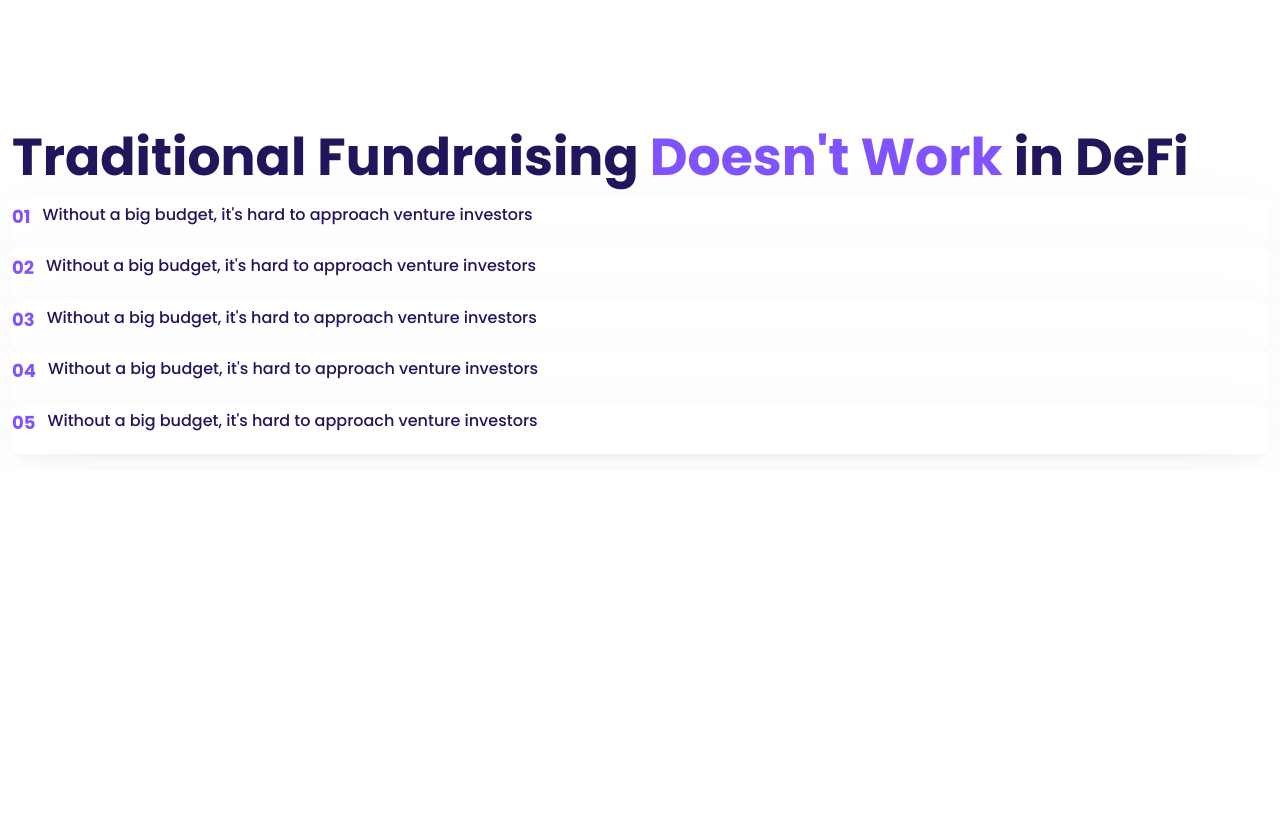
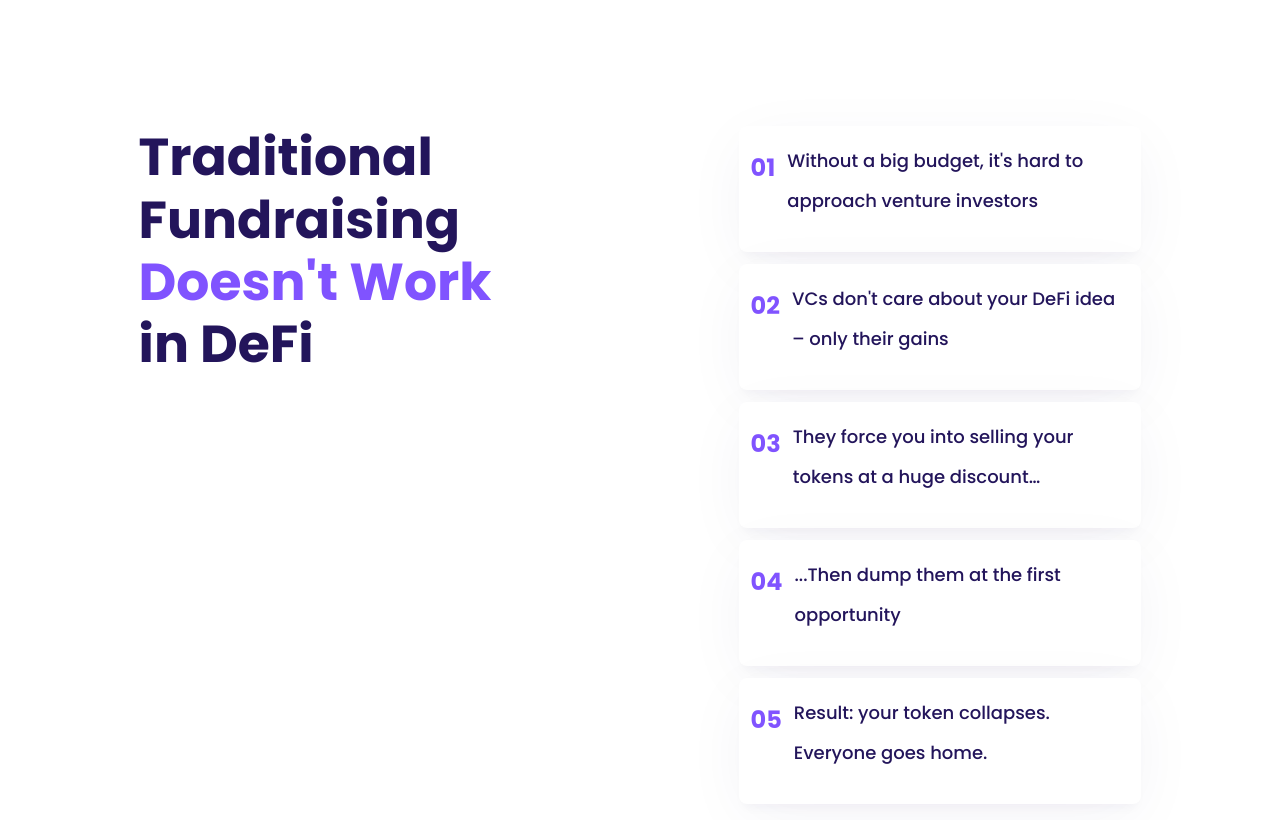
Before and after one commit to BlazerXXI/Vision-Capital, a plain HTML site: page index.html in a window 1280 px wide. Shown: the part 1060-1880 px from the top of the page. Before the commit the page ends 1530 px from the top, so only its background shows below. Drawn offline with nearby package versions, Linux system fonts and the light colour scheme.

Commit message:
fix & dev

```diff
--- a/index.html
+++ b/index.html
@@ -145,27 +145,19 @@
             </li>
             <li class="list-card">
               <span>02</span>
-              <p>
-                Without a big budget, it's hard to approach venture investors
-              </p>
+              <p>VCs don't care about your DeFi idea – only their gains</p>
             </li>
             <li class="list-card">
               <span>03</span>
-              <p>
-                Without a big budget, it's hard to approach venture investors
-              </p>
+              <p>They force you into selling your tokens at a huge discount…</p>
             </li>
             <li class="list-card">
               <span>04</span>
-              <p>
-                Without a big budget, it's hard to approach venture investors
-              </p>
+              <p>...Then dump them at the first opportunity</p>
             </li>
             <li class="list-card">
               <span>05</span>
-              <p>
-                Without a big budget, it's hard to approach venture investors
-              </p>
+              <p>Result: your token collapses. Everyone goes home.</p>
             </li>
           </ul>
         </section>
--- a/styles/style.css
+++ b/styles/style.css
@@ -33,10 +33,10 @@
 .btn-header {
   background: var(--main-primary);
   color: var(--white) !important;
+  border: 1px solid var(--main-primary) !important;
 }
 .btn-header:hover,
 .btn-header:focus {
-  border: 1px solid var(--main-primary) !important;
   border-radius: 8px;
   background: var(--white);
 }
@@ -240,14 +240,34 @@ main {
 }
 /* traditional-fundraising */
 .traditional-fundraising {
+  display: flex;
+  flex-direction: column;
   margin: 80px 0px 0px 0px;
 }
 @media (min-width: 768px) {
   .traditional-fundraising {
+    flex-direction: row;
+    justify-content: center;
     margin: 200px 0px 0px 0px;
   }
+  .list-card p {
+    width: 337px;
+  }
+  .list-card {
+    padding: 32px 182px 32px 24px;
+  }
 }
+.traditional-fundraising h3 {
+  display: flex;
+  flex-direction: column;
+  flex-wrap: wrap;
+  max-width: 600px;
+}
+
 .traditional-fundraising ul {
+  display: flex;
+  flex-direction: column;
+  gap: 12px;
 }
 .list-card {
   background: var(--white);
@@ -256,12 +276,13 @@ main {
   border-radius: 8px;
   display: flex;
   gap: 12px;
+  padding: 15px 10px 15px 12px;
 }
 .list-card span {
   font-weight: 700;
   font-size: 24px;
   color: var(--main-primary) !important;
 }
-.list-card span {
+.list-card p {
   font-size: 18px;
 }
```
